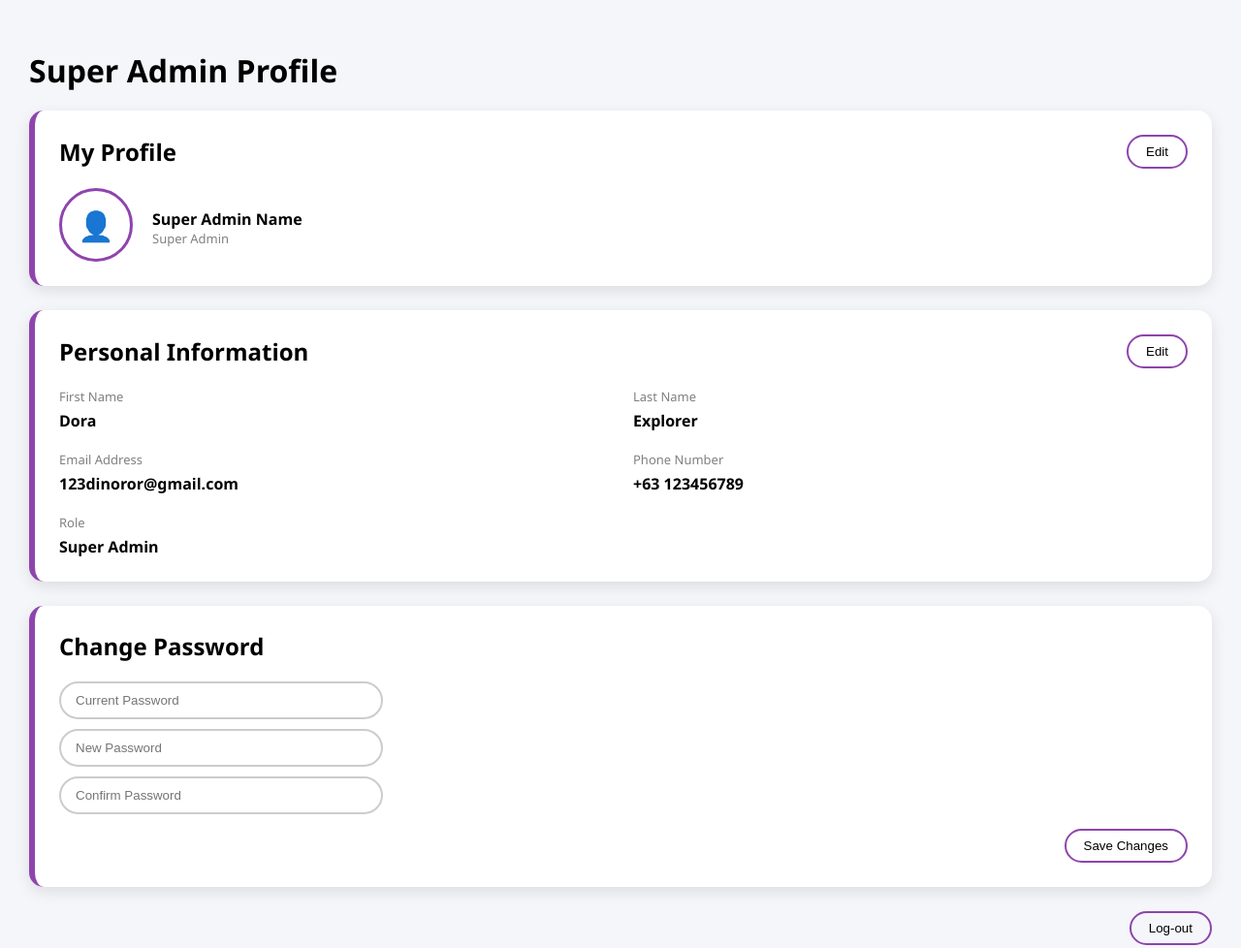
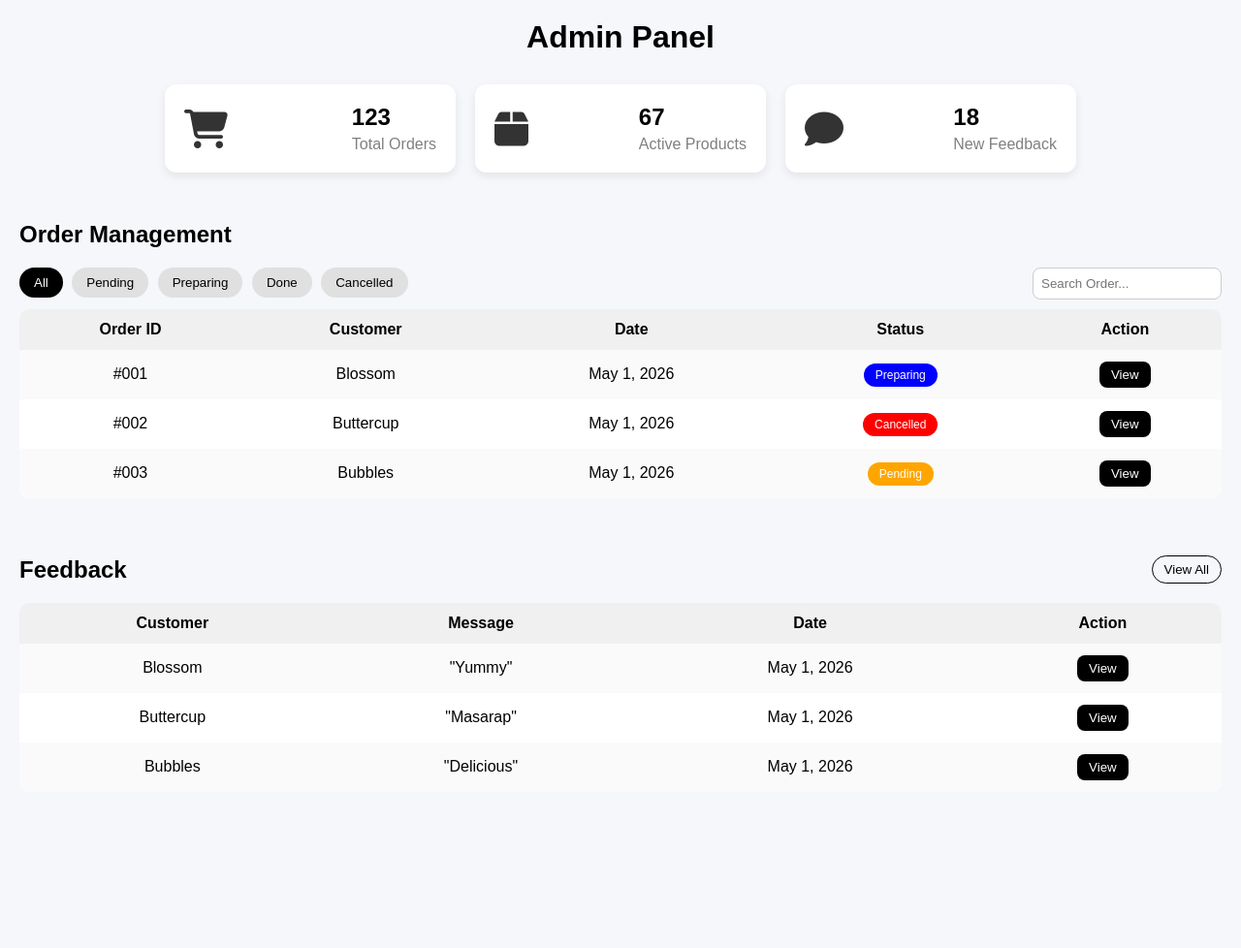
Before and after one commit to katsxy/USERWEBDEV, a plain HTML site: page index.html in a window 1280 px wide. Shown: the whole page at 97% size. After the commit the page ends 837 px from the top, so only its background shows below. Drawn offline with Linux system fonts and the light colour scheme.

Commit message:
Update index.html

```diff
--- a/index.html
+++ b/index.html
@@ -2,238 +2,291 @@
 <html lang="en">
 <head>
 <meta charset="UTF-8">
-<title>Super Admin Profile</title>
+<meta name="viewport" content="width=device-width, initial-scale=1.0">
+<title>Admin Dashboard</title>
+
+<link rel="stylesheet" href="https://cdnjs.cloudflare.com/ajax/libs/font-awesome/6.5.0/css/all.min.css">
 
 <style>
 body {
-    font-family: 'Segoe UI', sans-serif;
-    background: #f4f6f9;
+    font-family: Arial, sans-serif;
     margin: 0;
-    padding: 30px;
-}
-
-/* TITLE */
-h1 {
-    margin-bottom: 20px;
-}
-
-/* CARD */
-.card {
-    background: white;
-    border-radius: 15px;
-    padding: 25px;
-    margin-bottom: 25px;
-    box-shadow: 0 5px 15px rgba(0,0,0,0.1);
-    border-left: 6px solid #8e44ad; /* super admin color */
+    background: #f5f7fa;
 }
 
 /* HEADER */
-.card-header {
-    display: flex;
-    justify-content: space-between;
-    align-items: center;
-    margin-bottom: 20px;
+h1 {
+    text-align: center;
+    margin: 20px 0;
 }
 
-.card-header h2 {
+/* CARDS */
+.dashboard {
+    display: flex;
+    justify-content: center;
+    gap: 20px;
+    flex-wrap: wrap;
+    padding: 10px;
+}
+
+.card {
+    background: white;
+    width: 260px;
+    padding: 20px;
+    border-radius: 12px;
+    display: flex;
+    align-items: center;
+    justify-content: space-between;
+    box-shadow: 0 4px 10px rgba(0,0,0,0.08);
+    transition: 0.3s;
+}
+
+.card:hover {
+    transform: translateY(-5px);
+}
+
+.card i {
+    font-size: 40px;
+    color: #333;
+}
+
+.card h2 {
     margin: 0;
 }
 
-/* BUTTON */
-.edit-btn, .save-btn, .logout-btn {
-    padding: 8px 18px;
-    border-radius: 20px;
-    border: 2px solid #8e44ad;
-    background: transparent;
-    cursor: pointer;
-    transition: 0.3s;
-}
-
-.edit-btn:hover, .save-btn:hover, .logout-btn:hover {
-    background: #8e44ad;
-    color: white;
-    transform: scale(1.05);
-}
-
-/* PROFILE */
-.profile {
-    display: flex;
-    align-items: center;
-    gap: 20px;
-}
-
-.avatar {
-    width: 70px;
-    height: 70px;
-    border-radius: 50%;
-    border: 3px solid #8e44ad;
-    display: flex;
-    justify-content: center;
-    align-items: center;
-    font-size: 30px;
-    color: #8e44ad;
-}
-
-/* GRID */
-.info-grid {
-    display: grid;
-    grid-template-columns: 1fr 1fr;
-    gap: 20px;
-}
-
-.info {
-    display: flex;
-    flex-direction: column;
-}
-
-.label {
-    font-size: 13px;
+.card p {
+    margin: 5px 0 0;
     color: gray;
 }
 
-.value {
-    font-weight: bold;
-    margin-top: 5px;
+/* SECTION */
+.section {
+    padding: 20px;
 }
 
-/* INPUTS */
-.input-box {
-    width: 300px;
-    padding: 10px 15px;
-    border-radius: 25px;
-    border: 2px solid #ccc;
-    outline: none;
+/* FILTER + SEARCH */
+.top-controls {
+    display: flex;
+    justify-content: space-between;
+    flex-wrap: wrap;
     margin-bottom: 10px;
-    transition: 0.3s;
 }
 
-.input-box:focus {
-    border-color: #8e44ad;
+.filters button {
+    border: none;
+    padding: 8px 15px;
+    border-radius: 20px;
+    margin-right: 5px;
+    cursor: pointer;
+    background: #e0e0e0;
 }
 
-/* FOOTER BUTTONS */
-.bottom-actions {
+.filters button.active {
+    background: black;
+    color: white;
+}
+
+.search-box input {
+    padding: 8px;
+    border-radius: 8px;
+    border: 1px solid #ccc;
+}
+
+/* TABLE */
+table {
+    width: 100%;
+    border-collapse: collapse;
+    background: white;
+    border-radius: 10px;
+    overflow: hidden;
+}
+
+th, td {
+    padding: 12px;
+    text-align: center;
+}
+
+th {
+    background: #f0f0f0;
+}
+
+tr:nth-child(even) {
+    background: #fafafa;
+}
+
+/* STATUS BADGES */
+.status {
+    padding: 5px 12px;
+    border-radius: 20px;
+    font-size: 12px;
+}
+
+.pending { background: orange; color: white; }
+.preparing { background: blue; color: white; }
+.done { background: green; color: white; }
+.cancelled { background: red; color: white; }
+
+/* BUTTONS */
+.btn {
+    padding: 6px 12px;
+    border: none;
+    border-radius: 8px;
+    cursor: pointer;
+    background: black;
+    color: white;
+}
+
+.btn:hover {
+    opacity: 0.8;
+}
+
+/* FEEDBACK */
+.section-header {
     display: flex;
     justify-content: space-between;
     align-items: center;
 }
 
+.view-all {
+    border: 1px solid black;
+    background: transparent;
+    padding: 6px 12px;
+    border-radius: 20px;
+    cursor: pointer;
+}
+
 /* RESPONSIVE */
-@media (max-width: 600px) {
-    .info-grid {
-        grid-template-columns: 1fr;
-    }
-
-    .input-box {
-        width: 100%;
-    }
-
-    .bottom-actions {
+@media (max-width: 768px) {
+    .dashboard {
         flex-direction: column;
-        gap: 10px;
+        align-items: center;
     }
 }
 </style>
+
 </head>
 
 <body>
 
-<h1>Super Admin Profile</h1>
+<h1>Admin Panel</h1>
 
-<!-- PROFILE -->
-<div class="card">
-    <div class="card-header">
-        <h2>My Profile</h2>
-        <button class="edit-btn">Edit</button>
+<!-- DASHBOARD CARDS -->
+<div class="dashboard">
+    <div class="card">
+        <i class="fas fa-shopping-cart"></i>
+        <div>
+            <h2>123</h2>
+            <p>Total Orders</p>
+        </div>
     </div>
 
-    <div class="profile">
-        <div class="avatar">👤</div>
+    <div class="card">
+        <i class="fas fa-box"></i>
         <div>
-            <div class="value">Super Admin Name</div>
-            <div class="label">Super Admin</div>
+            <h2>67</h2>
+            <p>Active Products</p>
+        </div>
+    </div>
+
+    <div class="card">
+        <i class="fas fa-comment"></i>
+        <div>
+            <h2>18</h2>
+            <p>New Feedback</p>
         </div>
     </div>
 </div>
 
-<!-- PERSONAL INFO -->
-<div class="card">
-    <div class="card-header">
-        <h2>Personal Information</h2>
-        <button class="edit-btn">Edit</button>
+<!-- ORDER MANAGEMENT -->
+<div class="section">
+    <h2>Order Management</h2>
+
+    <div class="top-controls">
+        <div class="filters">
+            <button class="active">All</button>
+            <button>Pending</button>
+            <button>Preparing</button>
+            <button>Done</button>
+            <button>Cancelled</button>
+        </div>
+
+        <div class="search-box">
+            <input type="text" placeholder="Search Order...">
+        </div>
     </div>
 
-    <div class="info-grid">
-        <div class="info">
-            <span class="label">First Name</span>
-            <span class="value">Dora</span>
-        </div>
+    <table>
+        <tr>
+            <th>Order ID</th>
+            <th>Customer</th>
+            <th>Date</th>
+            <th>Status</th>
+            <th>Action</th>
+        </tr>
 
-        <div class="info">
-            <span class="label">Last Name</span>
-            <span class="value">Explorer</span>
-        </div>
+        <tr>
+            <td>#001</td>
+            <td>Blossom</td>
+            <td>May 1, 2026</td>
+            <td><span class="status preparing">Preparing</span></td>
+            <td><button class="btn">View</button></td>
+        </tr>
 
-        <div class="info">
-            <span class="label">Email Address</span>
-            <span class="value">123dinoror@gmail.com</span>
-        </div>
+        <tr>
+            <td>#002</td>
+            <td>Buttercup</td>
+            <td>May 1, 2026</td>
+            <td><span class="status cancelled">Cancelled</span></td>
+            <td><button class="btn">View</button></td>
+        </tr>
 
-        <div class="info">
-            <span class="label">Phone Number</span>
-            <span class="value">+63 123456789</span>
-        </div>
-
-        <div class="info">
-            <span class="label">Role</span>
-            <span class="value">Super Admin</span>
-        </div>
-    </div>
+        <tr>
+            <td>#003</td>
+            <td>Bubbles</td>
+            <td>May 1, 2026</td>
+            <td><span class="status pending">Pending</span></td>
+            <td><button class="btn">View</button></td>
+        </tr>
+    </table>
 </div>
 
-<!-- CHANGE PASSWORD -->
-<div class="card">
-    <div class="card-header">
-        <h2>Change Password</h2>
+<!-- FEEDBACK -->
+<div class="section">
+    <div class="section-header">
+        <h2>Feedback</h2>
+        <button class="view-all">View All</button>
     </div>
 
-    <input type="password" id="currentPass" class="input-box" placeholder="Current Password"><br>
-    <input type="password" id="newPass" class="input-box" placeholder="New Password"><br>
-    <input type="password" id="confirmPass" class="input-box" placeholder="Confirm Password"><br>
+    <table>
+        <tr>
+            <th>Customer</th>
+            <th>Message</th>
+            <th>Date</th>
+            <th>Action</th>
+        </tr>
 
-    <div id="message" style="font-size: 13px; margin-top: 5px;"></div>
+        <tr>
+            <td>Blossom</td>
+            <td>"Yummy"</td>
+            <td>May 1, 2026</td>
+            <td><button class="btn">View</button></td>
+        </tr>
 
-    <div style="text-align: right;">
-        <button class="save-btn" onclick="validatePassword()">Save Changes</button>
-    </div>
+        <tr>
+            <td>Buttercup</td>
+            <td>"Masarap"</td>
+            <td>May 1, 2026</td>
+            <td><button class="btn">View</button></td>
+        </tr>
+
+        <tr>
+            <td>Bubbles</td>
+            <td>"Delicious"</td>
+            <td>May 1, 2026</td>
+            <td><button class="btn">View</button></td>
+        </tr>
+    </table>
 </div>
-
-<!-- LOGOUT -->
-<div style="text-align: right;">
-    <button class="logout-btn">Log-out</button>
-</div>
-
-<script>
-function validatePassword() {
-    let newPass = document.getElementById("newPass").value;
-    let confirmPass = document.getElementById("confirmPass").value;
-    let message = document.getElementById("message");
-
-    if (newPass === "" || confirmPass === "") {
-        message.style.color = "red";
-        message.innerText = "Please fill in all fields.";
-        return;
-    }
-
-    if (newPass !== confirmPass) {
-        message.style.color = "red";
-        message.innerText = "Passwords do not match!";
-    } else {
-        message.style.color = "green";
-        message.innerText = "Password matched! Changes saved.";
-    }
-}
-</script>
 
 </body>
 </html>
```
